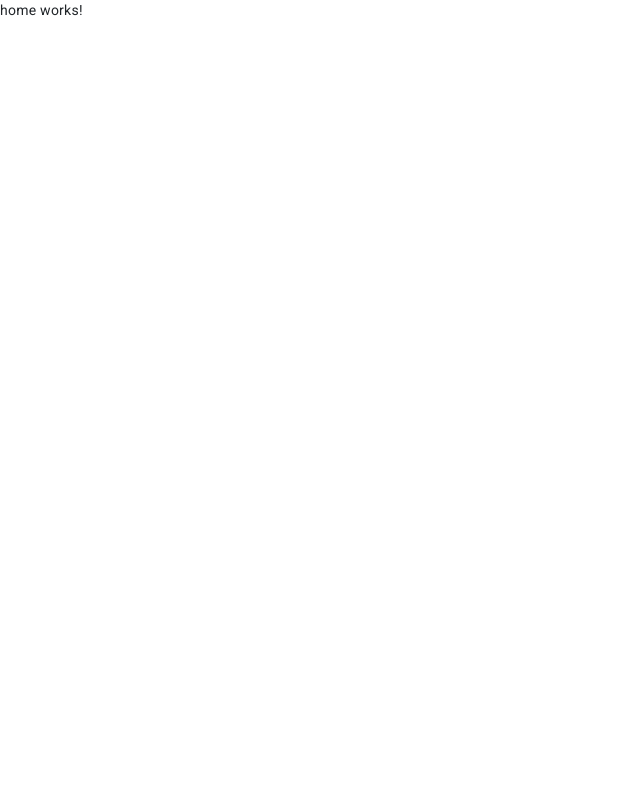
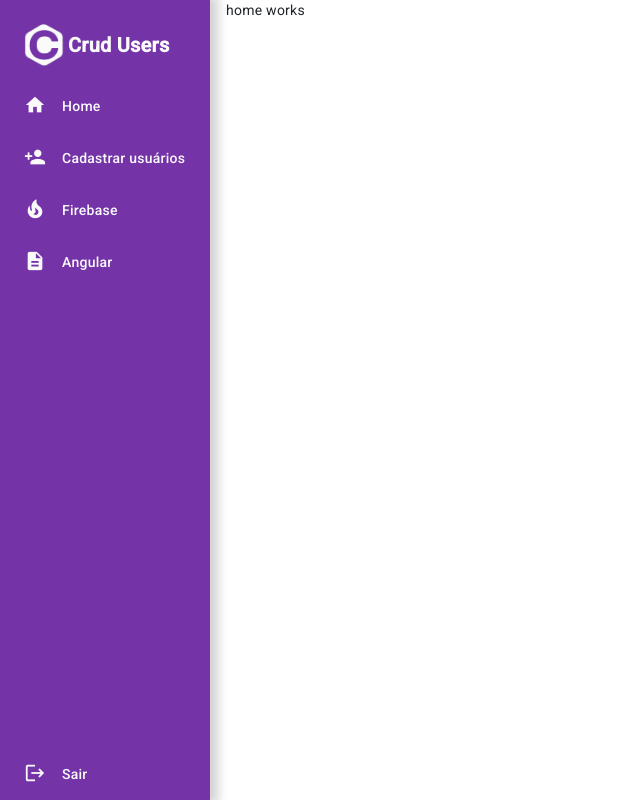
Before and after one commit to Beatriz-CGomes/CrudUser, an Angular app: page /home in a window 1280 px wide. Shown: the whole page, without its empty margins (0-640 px from the left). Built offline with nearby package versions, Linux system fonts and the light colour scheme.

Commit message:
Menu Lateral

```diff
--- a/src/app/components/header/header.component.html
+++ /dev/null
@@ -1 +0,0 @@
-<p>header works!</p>
--- /dev/null
+++ b/src/app/components/menu/menu.component.html
@@ -0,0 +1,22 @@
+<nav class="sidemenu">
+    <ul>
+        <li routerLink="/home">
+            <img src="../../../assets/img/logo.png" width="40px" alt="">
+            <span class="logo">Crud Users</span>
+        </li>
+
+        <li routerLink="/home"><mat-icon>home</mat-icon>Home</li>
+        <li routerLink="/usuarios"><mat-icon>person_add</mat-icon>Cadastrar usuários</li>
+        <a href="https://firebase.google.com/docs?hl=pt-br" target="_blank">
+            <li><mat-icon>local_fire_department</mat-icon>Firebase</li>
+        </a>
+        <a href="https://angular.dev/overview" target="_blank">
+            <li><mat-icon>description</mat-icon>Angular</li>
+        </a>
+        <li routerLink="/login" class="logout"><mat-icon>logout</mat-icon>Sair</li>
+    </ul>
+</nav>
+
+<p>
+    home works
+</p>
--- /dev/null
+++ b/src/app/components/menu/menu.component.scss
@@ -0,0 +1,54 @@
+.sidemenu {
+    width: 210px;
+    height: 100vh;
+    min-height: 100vh;
+    display: block;
+    float: left;
+    background-color: #7533a8;
+    padding: 10px 0px;
+    box-shadow: 4px 0px 10px 4px #0a0a0a30;
+    margin-right: 16px;
+
+    ul {
+        padding: 0;
+    }
+
+    .logo {
+        font-size: 20px;
+        font-weight: bold;
+        margin-left: 4px;
+    }
+
+    li {
+        font-size: 14px;
+        font-weight: 500;
+        color: #fafafa;
+        padding: 14px 24px;
+        margin: 0;
+        display: flex;
+        align-items: center;
+        justify-content: left;
+        transition: 0.3s linear all;
+
+        mat-icon {
+            margin-right: 14px;
+            font-size: 22px;
+        }
+
+        &:hover {
+            background: #e6e6e6;
+            cursor: pointer;
+            color: #7533a8;
+        }
+    }
+
+    a {
+        text-decoration: none;
+    }
+
+    .logout {
+        position: absolute;
+        bottom: 0;
+        width: 210px;
+    }
+}
--- a/src/app/pages/home/home.component.html
+++ b/src/app/pages/home/home.component.html
@@ -1 +1 @@
-<p>home works!</p>
+<app-menu></app-menu>
```
Also changed, not shown: src/app/app.module.ts (+5 -3 lines), src/app/components/header/header.component.ts (deleted, +0 -10 lines), src/app/components/menu/menu.component.ts (added, +10 -0 lines), src/app/components/header/header.component.scss (deleted), 1 other file (tests, documents, lock files or other folders).
